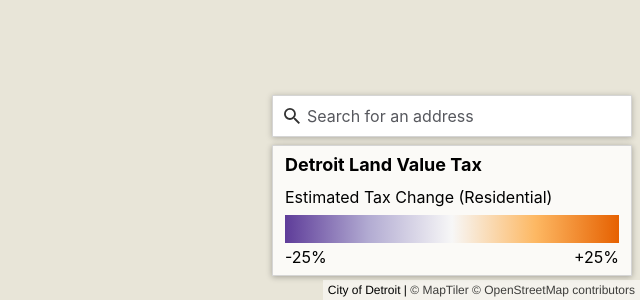
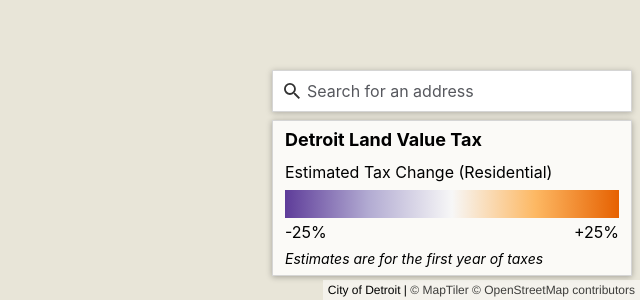
Before and after one commit to pjsier/detroit-land-value-tax-maps, a website built with Vite: page index.html in a window 1280 px wide. Shown: the part 500-800 px from the top of the page, without its empty margins (640-1280 px from the left). Built offline with nearby package versions, Linux system fonts and the light colour scheme; no server answers.

Commit message:
refactor: tweaks

```diff
--- a/index.html
+++ b/index.html
@@ -101,6 +101,9 @@
               <span>+25%</span>
             </div>
           </div>
+          <p class="legend-subtitle">
+            Estimates are for the first year of taxes
+          </p>
         </div>
       </div>
     </main>
--- a/src/css/style.css
+++ b/src/css/style.css
@@ -175,7 +175,7 @@ main {
 }
 
 .scale {
-  margin-top: 8px;
+  margin: 8px 0;
 }
 
 .scale-parcels {
@@ -202,6 +202,11 @@ main {
   max-width: auto;
   width: 100%;
   padding-bottom: 48px;
+}
+
+.legend-subtitle {
+  font-style: italic;
+  font-size: 14px;
 }
 
 #geocoder-container {
```
Also changed, not shown: 1 other file.
